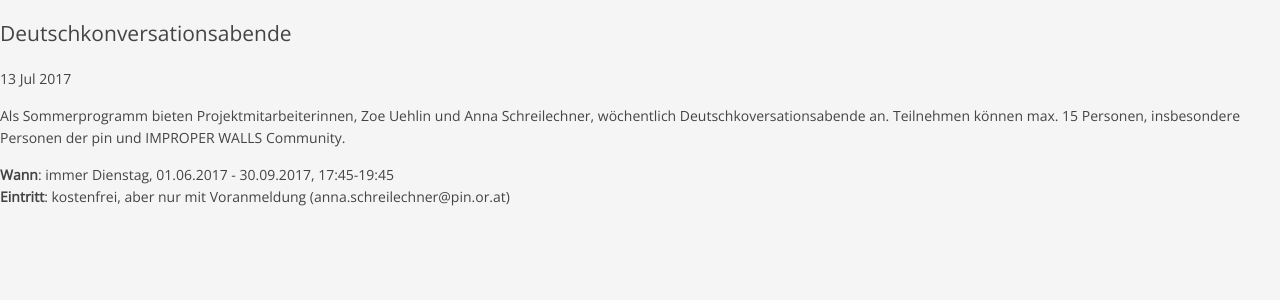
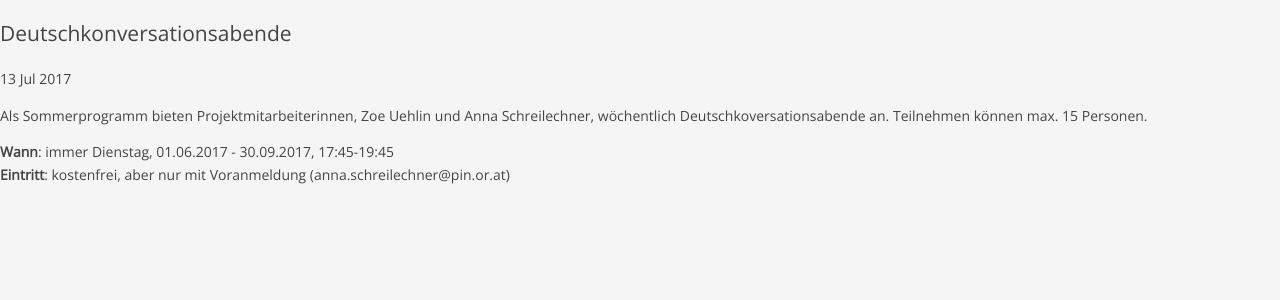
Before and after one commit to pinverein/anna-laura, a Jekyll site: the page built from _posts/de/news/2017-07-13-de-Deutschkonversationsabende.md, in a window 1280 px wide. Shown: the top 300 px of the page. Built offline with Jekyll 4.4.1, drawn with Linux system fonts in a browser that asks for light colours; comment, search, counter and statistics services are not loaded.

Commit message:
Update 2017-07-13-de-Deutschkonversationsabende.md

```diff
--- a/_posts/de/news/2017-07-13-de-Deutschkonversationsabende.md
+++ b/_posts/de/news/2017-07-13-de-Deutschkonversationsabende.md
@@ -7,7 +7,7 @@ weight: 3
 newsID: 'news3'
 ---
 
-Als Sommerprogramm bieten Projektmitarbeiterinnen, Zoe Uehlin und Anna Schreilechner, wöchentlich Deutschkoversationsabende an. Teilnehmen können max. 15 Personen, insbesondere Personen der pin und IMPROPER WALLS Community.
+Als Sommerprogramm bieten Projektmitarbeiterinnen, Zoe Uehlin und Anna Schreilechner, wöchentlich Deutschkoversationsabende an. Teilnehmen können max. 15 Personen.
 
 **Wann**: immer Dienstag, 01.06.2017 - 30.09.2017, 17:45-19:45
 **Eintritt**: kostenfrei, aber nur mit Voranmeldung (anna.schreilechner@pin.or.at)
```
